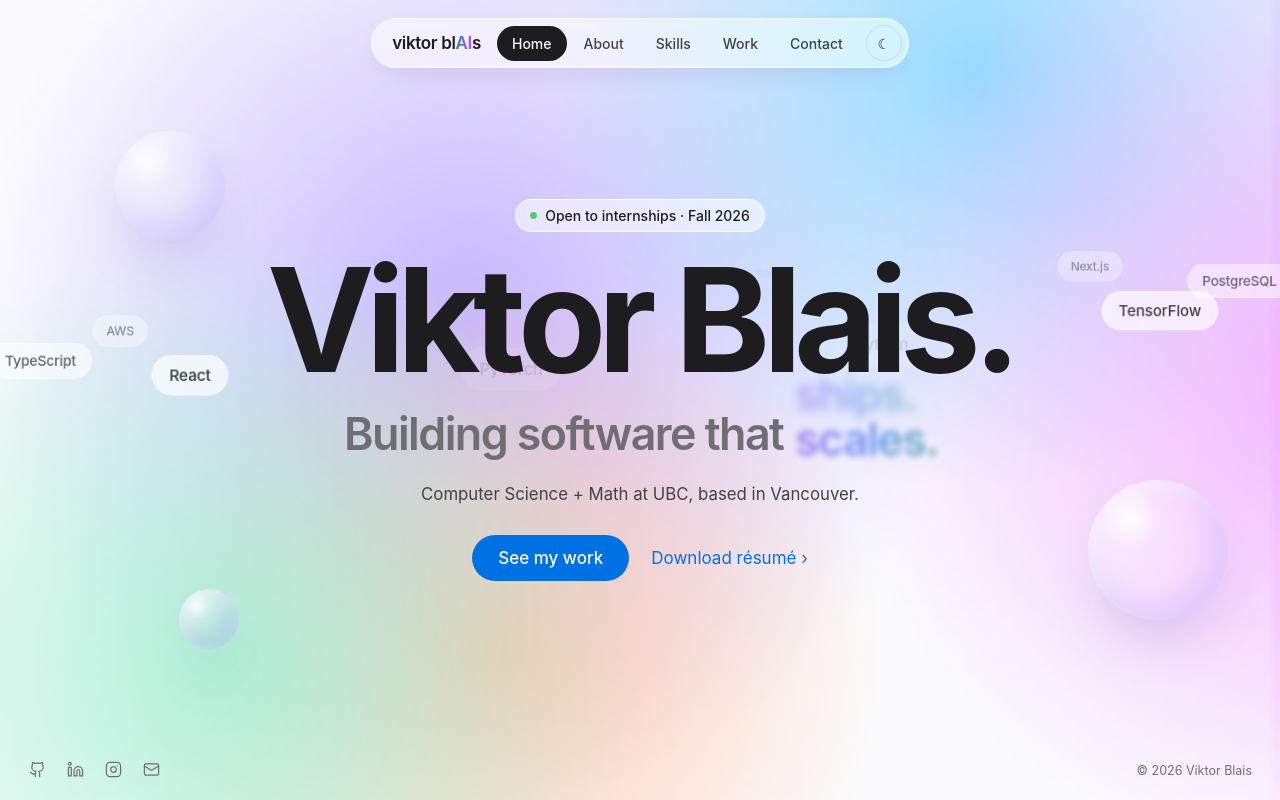
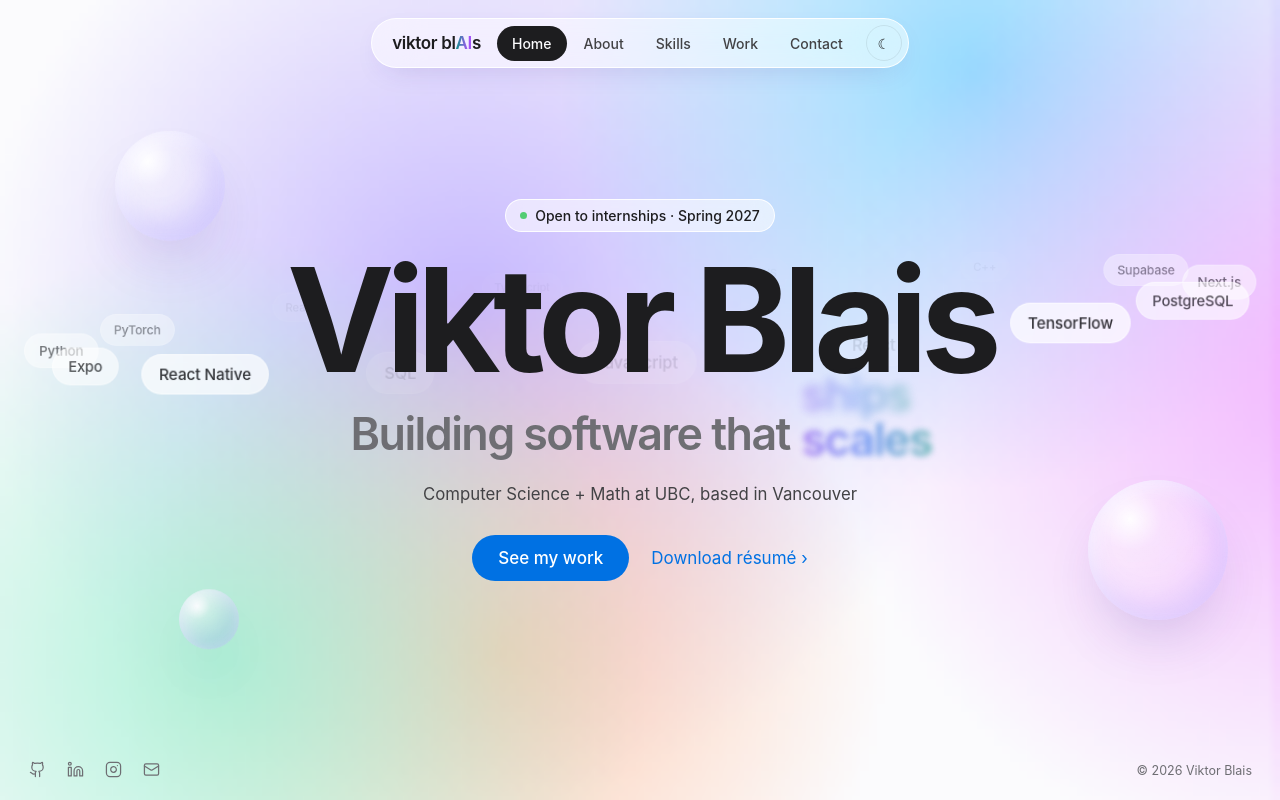
Before and after one commit to vblais12/Portfolio-website, a React (Vite) app: page / in a window 1280 px wide. Built offline with nearby package versions, Linux system fonts and the light colour scheme.

Commit message:
minor edits

```diff
--- a/src/components/HeroSection.jsx
+++ b/src/components/HeroSection.jsx
@@ -3,13 +3,13 @@ import { Section } from "@/components/Section"
 import { useFrame } from "@/lib/frameLoop"
 import { EASE, hasPointer, useStage } from "@/lib/stage"
 
-const NAME = "Viktor Blais."
+const NAME = "Viktor Blais"
 const NAME_WORDS = NAME.split(/(?<= )/).map((word, w, all) => ({
     chars: word.split(""),
     start: all.slice(0, w).join("").length,
 }))
-const ROTATING = ["learns.", "ships.", "scales.", "predicts."]
-const ORBIT = ["Python", "PyTorch", "React", "TypeScript", "AWS", "C++", "Supabase", "Next.js", "PostgreSQL", "TensorFlow"]
+const ROTATING = ["learns", "ships", "scales", "predicts"]
+const ORBIT = ["React", "JavaScript", "SQL", "React Native", "Expo", "Python", "PyTorch", "React", "TypeScript", "AWS", "C++", "Supabase", "Next.js", "PostgreSQL", "TensorFlow"]
 const BUBBLES = [
     { x: 9, y: 18, size: 110, depth: 1.4 },
     { x: 85, y: 60, size: 140, depth: 0.9 },
@@ -190,7 +190,7 @@ export const HeroSection = () => {
             <div data-st className="relative z-2">
                 <span className="text-[14px] font-medium py-[7px] px-3.5 rounded-full glass backdrop-blur-[12px] flex gap-2 items-center">
                     <span className="w-[7px] h-[7px] rounded-full bg-[#34c759] animate-dot" />
-                    Open to internships · Fall 2026
+                    Open to internships · Spring 2027
                 </span>
             </div>
 
@@ -261,7 +261,7 @@ export const HeroSection = () => {
             </p>
 
             <p data-st className="relative z-2 m-0 text-[clamp(16px,2.1vh,19px)] leading-[1.45] text-mut2">
-                Computer Science + Math at UBC, based in Vancouver.
+                Computer Science + Math at UBC, based in Vancouver
             </p>
 
             <div data-st className="relative z-2 flex gap-[22px] items-center mt-2 text-[17px] flex-wrap justify-center">
```
